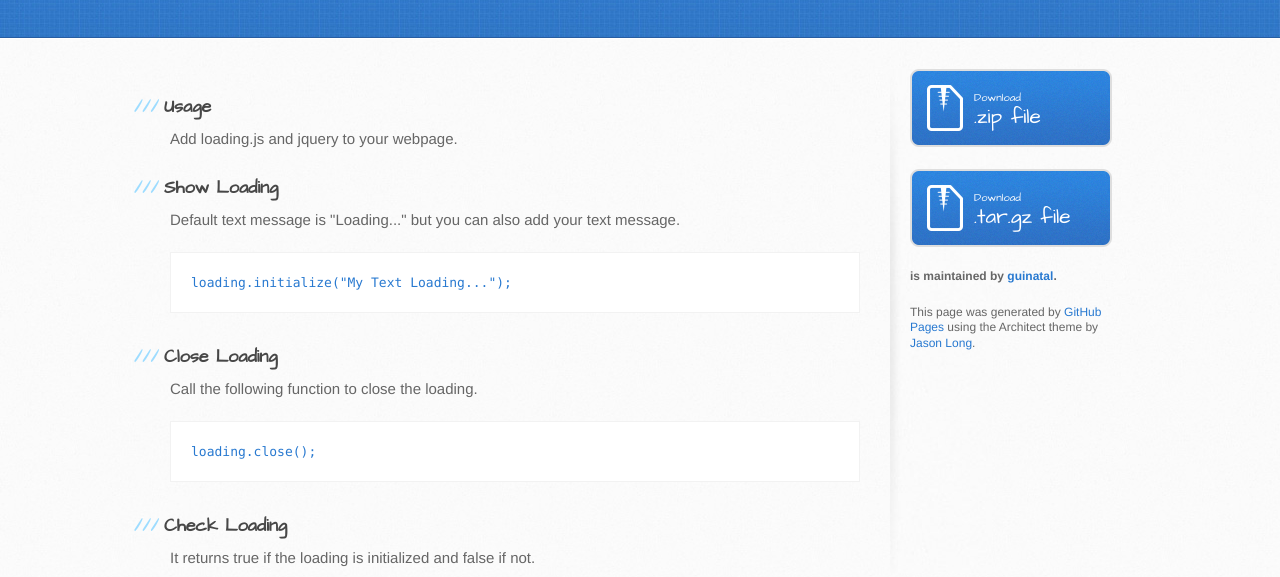
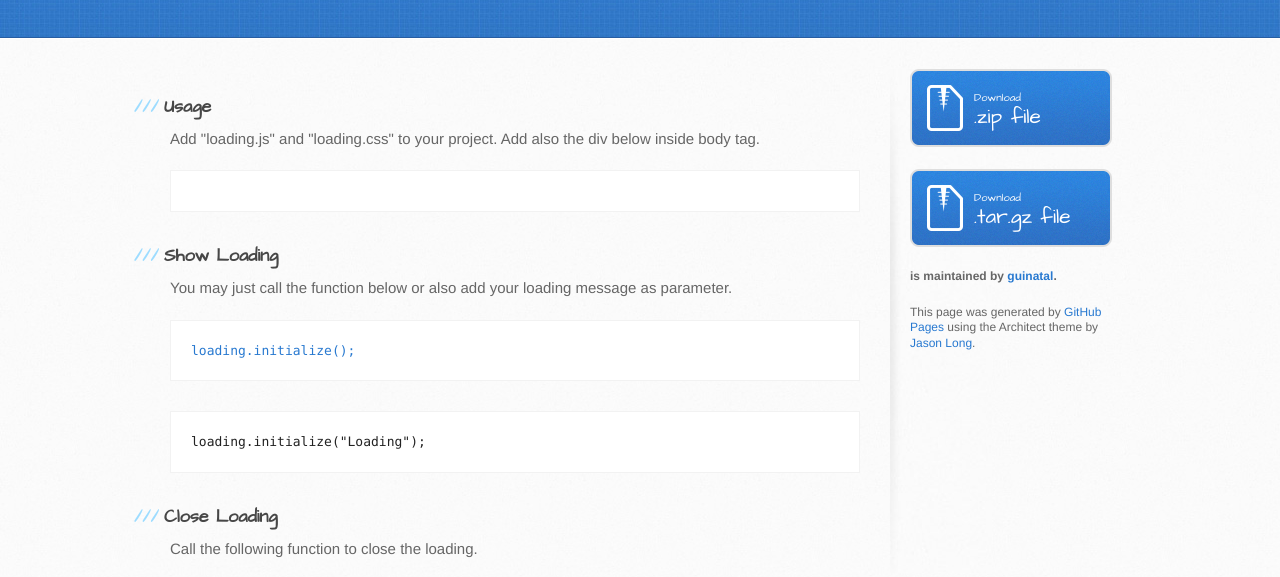
Before and after one commit to guinatal/loading.js, a plain HTML site: page index.html in a window 1280 px wide. Shown: the part 197-774 px from the top of the page. Drawn offline with Linux system fonts and the light colour scheme.

Commit message:
Update index.html

```diff
--- a/index.html
+++ b/index.html
@@ -30,11 +30,13 @@
         <section id="main-content">
 
 <h3><a name="usage" class="anchor" href="#usage"><span class="octicon octicon-link"></span></a>Usage</h3>
-<p>Add loading.js and jquery to your webpage.</p>
+<p>Add "loading.js" and "loading.css" to your project. Add also the div below inside body tag.</p>
+<pre><code><div id="loading_"></div></code></pre>
 
 <h3><a name="show-loading" class="anchor" href="#show-loading"><span class="octicon octicon-link"></span></a>Show Loading</h3>
-<p>Default text message is "Loading..." but you can also add your text message.</p>
-<pre><code>loading.initialize("My Text Loading...");</code></pre>
+<p>You may just call the function below or also add your loading message as parameter.</p>
+<pre><code>loading.initialize();</code></pre>
+<pre><mode>loading.initialize("Loading");</mode></pre>
 
 <h3><a name="close-loading" class="anchor" href="#close-loading"><span class="octicon octicon-link"></span></a>Close Loading</h3>
 <p>Call the following function to close the loading.</p>
```
